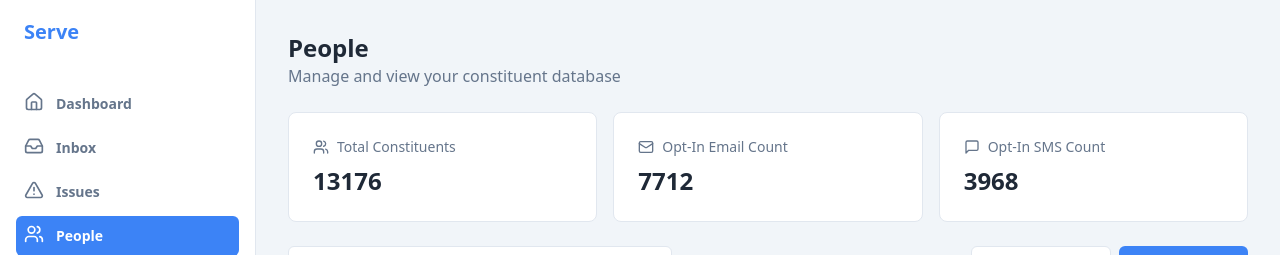
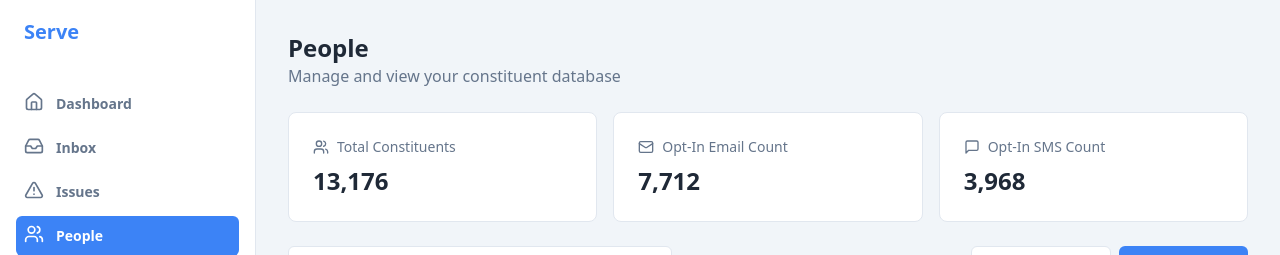
Before and after one commit to kmcost/serve-v3-current, a React (Vite) app: page /people in a window 1280 px wide. Shown: the top 255 px of the page. Built offline with nearby package versions, Linux system fonts and the light colour scheme.

Commit message:
feat: Add commas to statistics numbers
Add commas to the hardcoded numbers in the statistics cards for improved readability. This applies to Total Constituents, Opt-In Email Count, and Opt-In SMS Count.

```diff
--- a/src/pages/People.tsx
+++ b/src/pages/People.tsx
@@ -118,7 +118,7 @@ export default function People() {
             <Users className="h-4 w-4 text-muted-foreground" />
             <h3 className="text-sm font-medium text-muted-foreground">Total Constituents</h3>
           </div>
-          <p className="text-2xl font-bold text-foreground mt-2">{stats.totalConstituents}</p>
+          <p className="text-2xl font-bold text-foreground mt-2">{stats.totalConstituents.toLocaleString()}</p>
         </div>
 
         <div className="bg-card rounded-lg border p-6">
@@ -126,7 +126,7 @@ export default function People() {
             <Mail className="h-4 w-4 text-muted-foreground" />
             <h3 className="text-sm font-medium text-muted-foreground">Opt-In Email Count</h3>
           </div>
-          <p className="text-2xl font-bold text-foreground mt-2">{stats.optInEmailCount}</p>
+          <p className="text-2xl font-bold text-foreground mt-2">{stats.optInEmailCount.toLocaleString()}</p>
         </div>
 
         <div className="bg-card rounded-lg border p-6">
@@ -134,7 +134,7 @@ export default function People() {
             <MessageSquare className="h-4 w-4 text-muted-foreground" />
             <h3 className="text-sm font-medium text-muted-foreground">Opt-In SMS Count</h3>
           </div>
-          <p className="text-2xl font-bold text-foreground mt-2">{stats.optInSMSCount}</p>
+          <p className="text-2xl font-bold text-foreground mt-2">{stats.optInSMSCount.toLocaleString()}</p>
         </div>
       </div>
 
```
